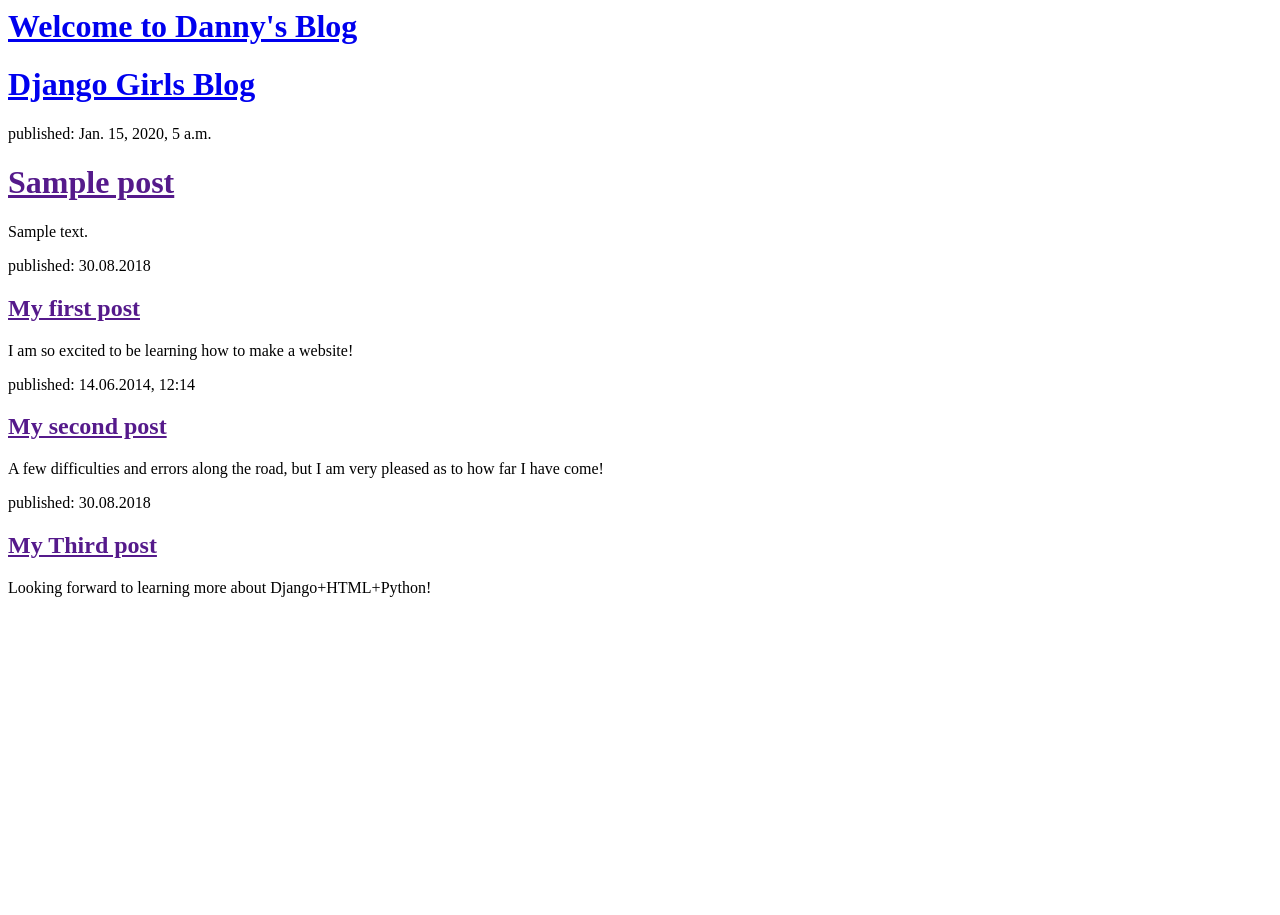
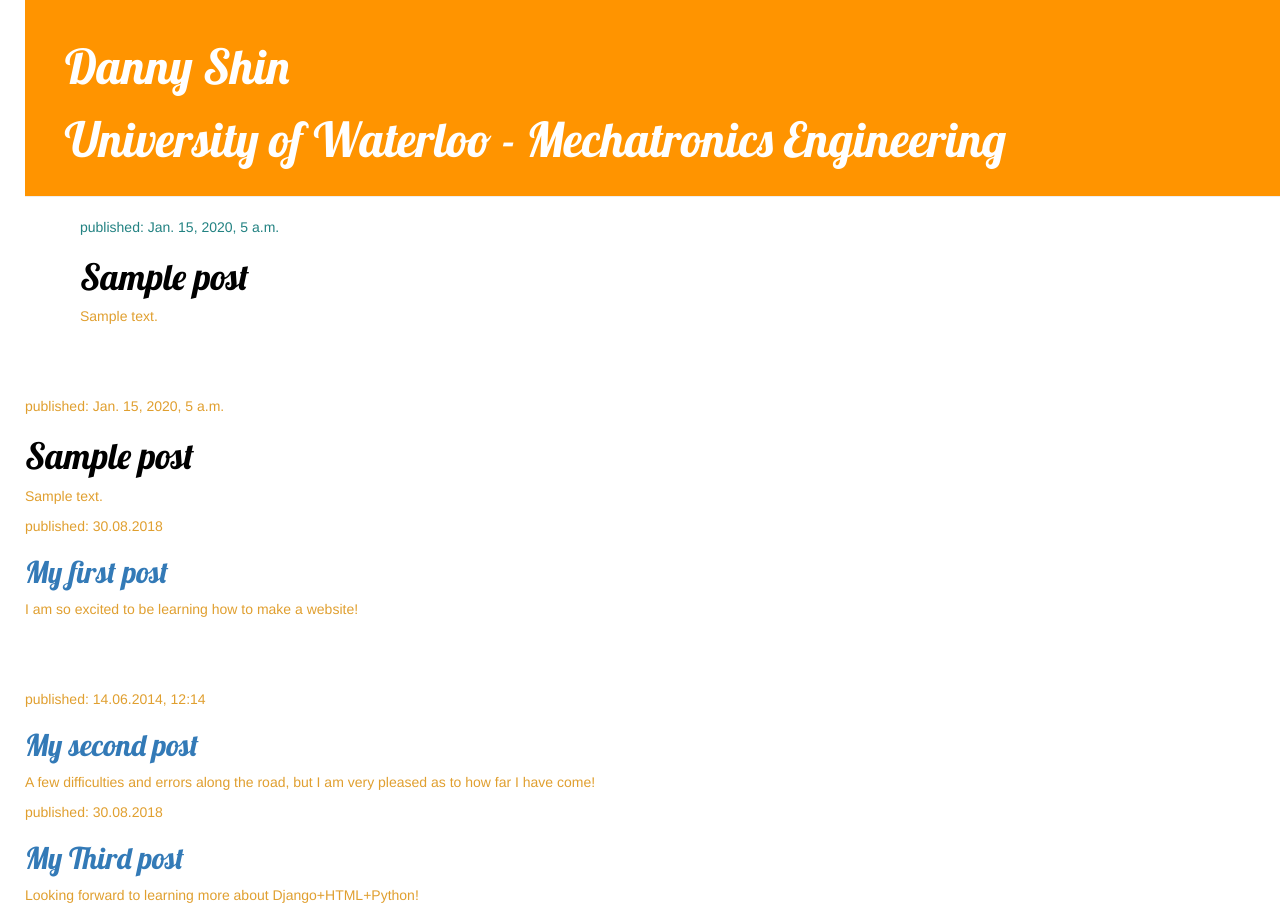
Before and after one commit to dannyshin0510/my-first-blog, a Django app: template blog/templates/blog/post_list.html in a window 1280 px wide. Before the commit the page ends 597 px from the top, so only its background shows below. Run offline with Django 3.2, Linux system fonts and the light colour scheme; the template is opened without the code that fills it: values that come from a table or form of the project are taken from there, others are empty; tables that the repository leaves empty hold one stand-in row (values such as "Sample post"); some libraries are stand-ins or nearby versions.

Commit message:
Modified templates to display posts from database.

```diff
--- /dev/null
+++ b/blog/static/css/blog.css
@@ -0,0 +1,56 @@
+h1 a {
+    color: #ffffff;
+    font-family: 'Lobster';
+}
+body {
+    color: #e09f2f;
+    padding-left: 25px;
+}
+
+.page-header {
+    background-color: #ff9400;
+    margin-top: 0;
+    padding: 20px 20px 20px 40px;
+}
+
+.page-header h1, .page-header h1 a, .page-header h1 a:visited, .page-header h1 a:active {
+    color: #A27fhj;
+    font-size: 36pt;
+    text-decoration: none;
+}
+
+.content {
+    margin-left: 40px;
+}
+
+h1, h2, h3, h4 {
+    font-family: 'Lobster', cursive;
+}
+
+.date {
+
+    color: #228282;
+}
+
+.save {
+    float: right;
+}
+
+.post-form textarea, .post-form input {
+    width: 100%;
+}
+
+.top-menu, .top-menu:hover, .top-menu:visited {
+    color: #ffffff;
+    float: right;
+    font-size: 26pt;
+    margin-right: 20px;
+}
+
+.post {
+    margin-bottom: 70px;
+}
+
+.post h1 a, .post h1 a:visited {
+    color: #000000;
+}
--- a/blog/templates/blog/post_list.html
+++ b/blog/templates/blog/post_list.html
@@ -1,25 +1,50 @@
+{% load static %}
 <html>
+    <div class="page-header">
+            <h1><a href="/">Danny Shin</a></h1>
+        <div>
+            <h1><a href="/"> University of Waterloo - Mechatronics Engineering </a></h1>
+        </div>
+    </div>
     <head>
-        <title>Danny Shin</title>
+        <title>Danny's page</title>
+
+        <link rel="stylesheet" href="//maxcdn.bootstrapcdn.com/bootstrap/3.2.0/css/bootstrap.min.css">
+        <link rel="stylesheet" href="//maxcdn.bootstrapcdn.com/bootstrap/3.2.0/css/bootstrap-theme.min.css">
+        <link rel="stylesheet" href="{% static 'css/blog.css' %}">
+        <link href="//fonts.googleapis.com/css?family=Lobster&subset=latin,latin-ext" rel="stylesheet" type="text/css">
     </head>
     <body>
-        <div>
-            <h1><a href="/">Welcome to Danny's Blog</a></h1>
-        </div>
-            <h1><a href="/">Django Girls Blog</a></h1>
-        </div>
-            {% for post in posts %}
-              <div>
-                    <p>published: {{ post.published_date }}</p>
-                    <h1><a href="">{{ post.title }}</a></h1>
-                    <p>{{ post.text|linebreaksbr }}</p>
-                </div>
-            {% endfor %}
-        <div>
+
+         <div class="content container">
+                 <div class="row">
+                    <div class="col-md-8">
+                        {% for post in posts %}
+                             <div class="post">
+                                 <div class="date">
+                                    <p>published: {{ post.published_date }}</p>
+                                </div>
+                                <h1><a href="">{{ post.title }}</a></h1>
+                                <p>{{ post.text|linebreaksbr }}</p>
+                             </div>
+                        {% endfor %}
+                     </div>
+                 </div>
+          </div>
+
+        <div class="post">
+            <p>published: {{ post.published_date }}</p>
+            <h1><a href="">{{ post.title }}</a></h1>
+            <p>{{ post.text|linebreaksbr }}</p>
+
             <p>published: 30.08.2018</p>
             <h2><a href="">My first post</a></h2>
             <p>I am so excited to be learning how to make a website!</p>
         </div>
+
+
+
+
 
         <div>
             <p>published: 14.06.2014, 12:14</p>
```
